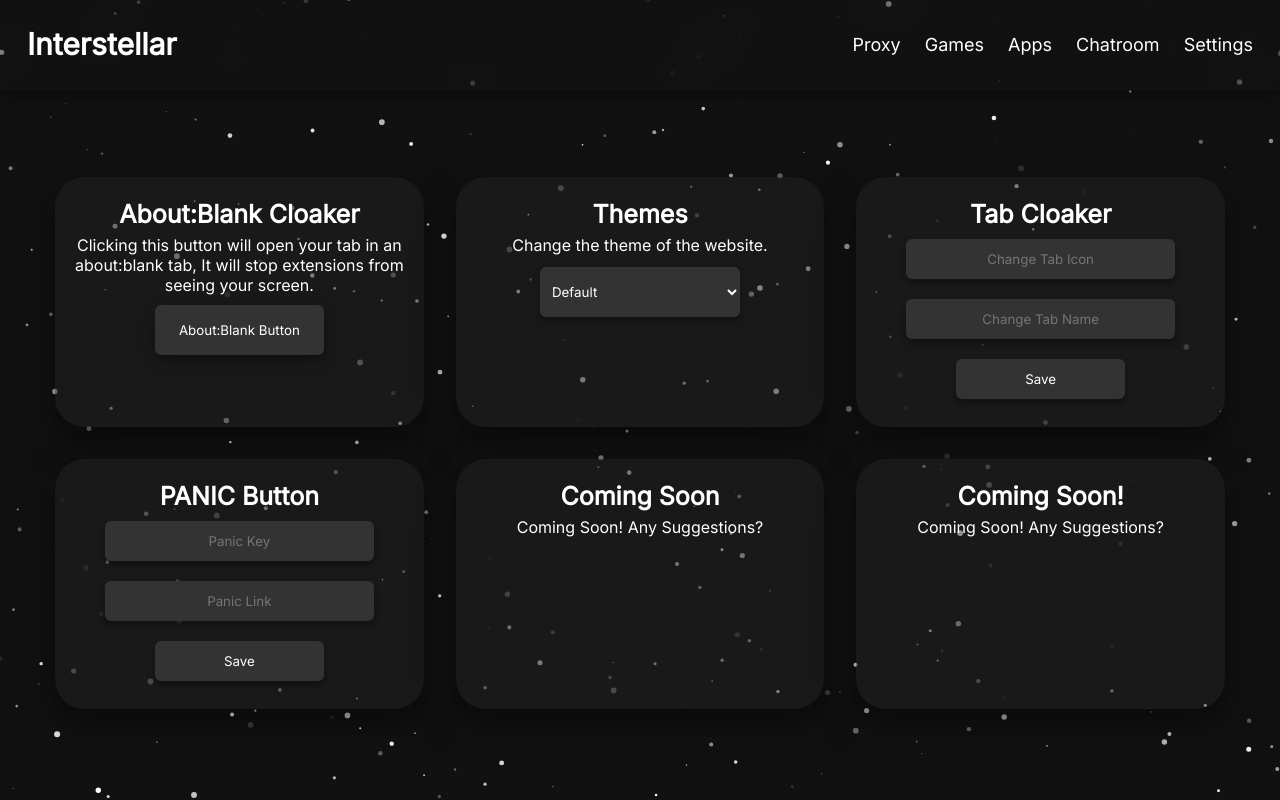
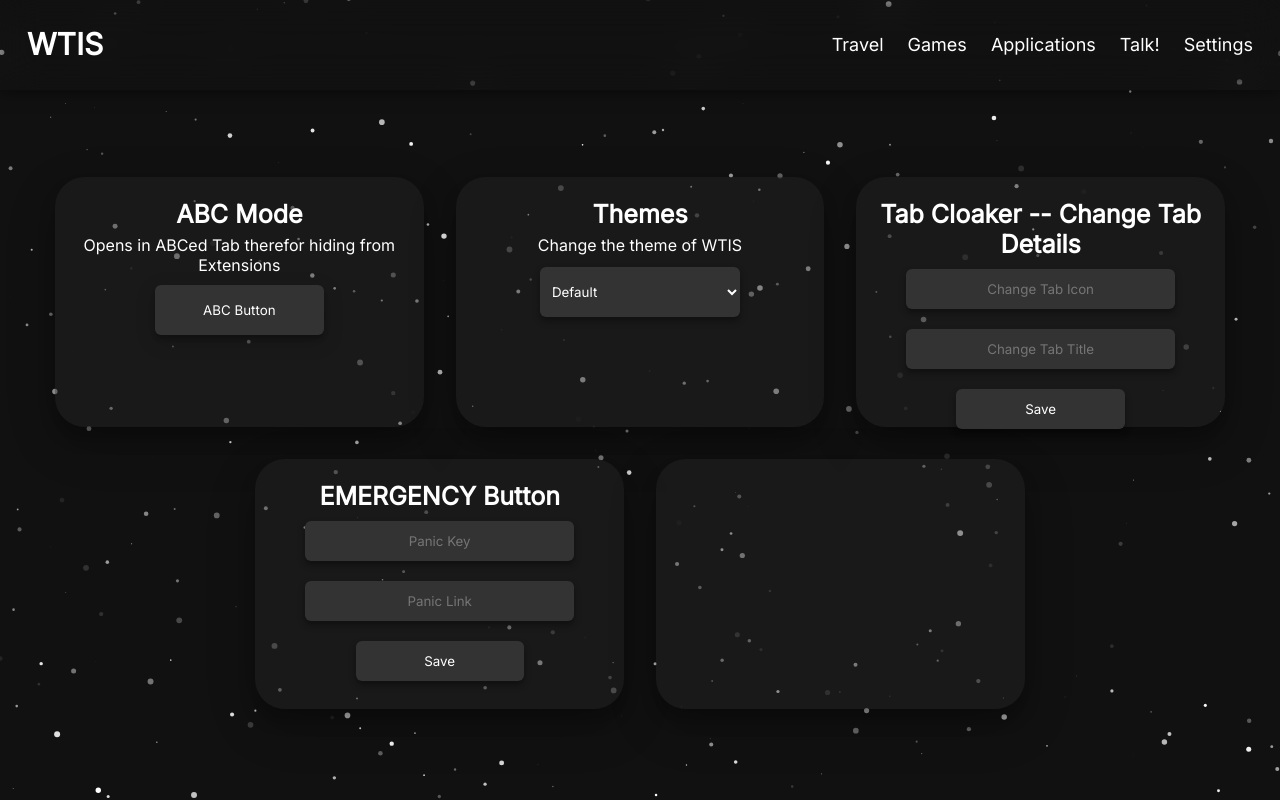
Before and after one commit to AlexSpaces/Wenis.lol, a website: page WenisTraveler/WTIS/static/settings.html in a window 1280 px wide. Drawn offline with nearby package versions, Linux system fonts and the light colour scheme.

Commit message:
Update settings.html

```diff
--- a/WenisTraveler/WTIS/static/settings.html
+++ b/WenisTraveler/WTIS/static/settings.html
@@ -15,12 +15,12 @@
   <!-- Nav Bar Start-->
   <div class="header2">
     <br>
-    <a href="/../" class="logo">Interstellar</a>
+<a href="/../" class="logo">WTIS</a>
     <div class="header2-right">
-      <a href="photography">Proxy</a>
+      <a href="photography">Travel</a>
       <a href="nature">Games</a>
-      <a href="ocean">Apps</a>
-      <a href="forest">Chatroom</a>
+      <a href="ocean">Applications</a>
+      <a href="forest">Talk!</a>
       <a href="settings">Settings</a>
     </div>
   </div>
@@ -34,12 +34,11 @@
       <div class="card">
         <div class="container">
           <div class="title">
-            <h4><b>About:Blank Cloaker</b></h4>
+            <h4><b>ABC Mode</b></h4>
           </div>
-          <p>Clicking this button will open your tab in an about:blank tab, It will stop extensions from seeing your
-            screen.</p>
+          <p>Opens in ABCed Tab therefor hiding from Extensions </p>
           <div>
-            <button id="tabcloak" class="center-global tab-cloak tabcloak">About:Blank Button</button>
+            <button id="tabcloak" class="center-global tab-cloak tabcloak">ABC Button</button>
           </div>
         </div>
       </div>
@@ -48,7 +47,7 @@
           <div class="title">
             <h4><b>Themes</b></h4>
           </div>
-          <p>Change the theme of the website.</p>
+          <p>Change the theme of WTIS</p>
         </div>
         <div>
           <select id="Themes" class="themes2">
@@ -62,11 +61,11 @@
       <div class="card">
         <div class="container">
           <div class="title">
-            <h4><b>Tab Cloaker</b></h4>
+            <h4><b>Tab Cloaker -- Change Tab Details</b></h4>
           </div>
           <form>
             <input class="tab-cloaker-form" type="text" id="icon" placeholder="Change Tab Icon" name="icon">
-            <input class="tab-cloaker-form" type="text" id="name" name="name" placeholder="Change Tab Name">
+            <input class="tab-cloaker-form" type="text" id="name" name="name" placeholder="Change Tab Title">
             <input class="tab-cloaker-form" type="button" value="Save"
               onclick="saveIcon(); saveName(); redirectToMainDomain() ">
           </form>
@@ -75,7 +74,7 @@
       <div class="card">
         <div class="container">
           <div class="title">
-            <h4><b>PANIC Button</b></h4>
+            <h4><b>EMERGENCY Button</b></h4>
           </div>
           <input class="tab-cloaker-form" placeholder="Panic Key" type="text" id="eventKeyInput" value="">
           <input class="tab-cloaker-form" placeholder="Panic Link" type="text" id="linkInput" value="">
@@ -84,18 +83,6 @@
       </div>
       <div class="card">
         <div class="container">
-          <div class="title">
-            <h4><b>Coming Soon</b></h4>
-          </div>
-          <p>Coming Soon! Any Suggestions?</p>
-        </div>
-      </div>
-      <div class="card">
-        <div class="container">
-          <div class="title">
-            <h4><b>Coming Soon!</b></h4>
-          </div>
-          <p>Coming Soon! Any Suggestions?</p>
         </div>
       </div>
     </div>
```
